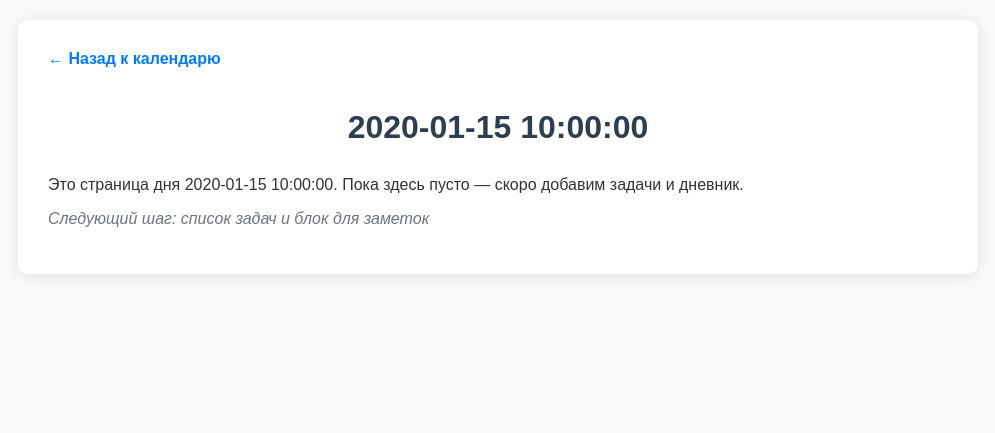
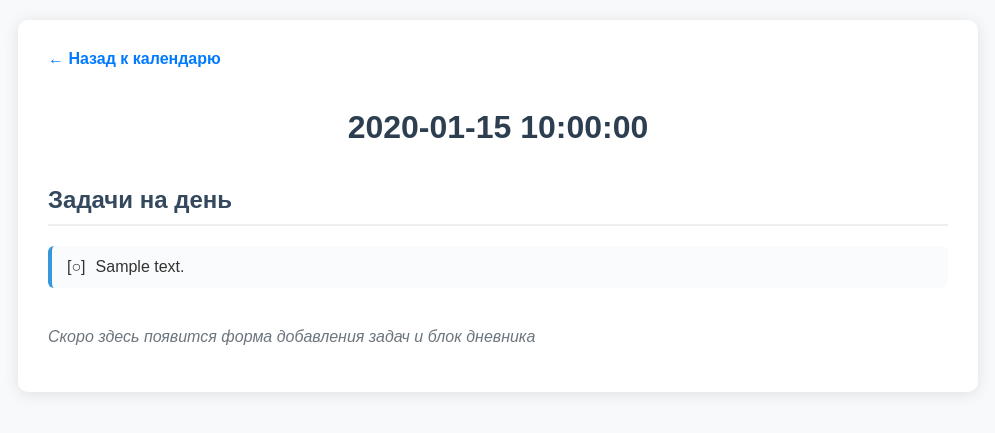
Before and after one commit to Ruslan13-gold/daily-planner, a Flask app: template templates/day.html in a window 1280 px wide. Shown: the top 433 px of the page, without its empty margins (142-1137 px from the left). Run offline with Flask 3, Linux system fonts and the light colour scheme; the template is opened without the code that fills it: most values are stand-ins (such as "Sample title", 1, 10 or a date in 2020); parts of the project's set-up code (start-up, migrations or seed data) failed here and were passed over.

Commit message:
Отображение списка задач на странице дня (пока без добавления)

```diff
--- a/app.py
+++ b/app.py
@@ -1,6 +1,7 @@
 from flask import Flask, render_template
 from flask_sqlalchemy import SQLAlchemy
 import calendar
+from models import Task, DiaryEntry
 
 app = Flask(__name__)
 # Настраиваем базу данных SQLite (файл будет в корне проекта)
@@ -46,8 +47,14 @@ def home():
 # Маршрут страницы конкретного дня
 @app.route('/day/<date>')
 def day_detail(date):
+    # Запрашиваем все задачи для этой даты
+    tasks= Task.query.filter(Task.date == date).all()
+
     # date приходит как строка '2026-03-05'
-    return render_template('day.html', date=date)
+    return render_template(
+        'day.html',
+        date=date,
+        tasks=tasks)
 
 if __name__ == '__main__':
     # Перед первым запуском создаём таблицы (только один раз!)
--- a/templates/day.html
+++ b/templates/day.html
@@ -36,6 +36,41 @@
         .back-link:hover {
             text-decoration: underline;
         }
+        .tasks-section {
+            margin-top: 40px;
+        }
+        .tasks-section h2 {
+            color: #34495e;
+            border-bottom: 2px solid #eee;
+            padding-bottom: 10px;
+        }
+        .task-list {
+            list-style: none;
+            padding: 0;
+        }
+        .task-item {
+            background: #f9fbfc;
+            padding: 12px 15px;
+            margin-bottom: 10px;
+            border-radius: 6px;
+            border-left: 4px solid #3498db;
+            display: flex;
+            align-items: center;
+        }
+        .task-text {
+            flex: 1;
+            margin-left: 10px;
+        }
+        .task-done {
+            color: #95a5a6;
+            text-decoration: line-through;
+        }
+        .no-tasks {
+            color: #7f8c8d;
+            font-style: italic;
+            text-align: center;
+            padding: 20px;
+        }
     </style>
 </head>
 <body>
@@ -45,10 +80,27 @@
 
         <h1>{{ date }}</h1>
 
-        <p>Это страница дня {{ date }}. Пока здесь пусто — скоро добавим задачи и дневник.</p>
+        <div class="tasks-section">
+            <h2>Задачи на день</h2>
 
-        <p style="color: #6c757d; font-style: italic;">
-            Следующий шаг: список задач и блок для заметок
+            {% if tasks %}
+                <ul class="task-list">
+                    {% for task in tasks %}
+                        <li class="task-item">
+                            <span>[{% if task.done %}✓{% else %}○{% endif %}]</span>
+                            <span class="task-text {% if task.done %}task-done{% endif %}">
+                                {{ task.text }}
+                            </span>
+                        </li>
+                    {% endfor %}
+                </ul>
+            {% else %}
+                <p class="no-tasks">На этот день задач пока нет. Добавьте первую!</p>
+            {% endif %}
+        </div>
+
+        <p style="color: #6c757d; font-style: italic; margin-top: 40px;">
+            Скоро здесь появится форма добавления задач и блок дневника
         </p>
     </div>
 
```
